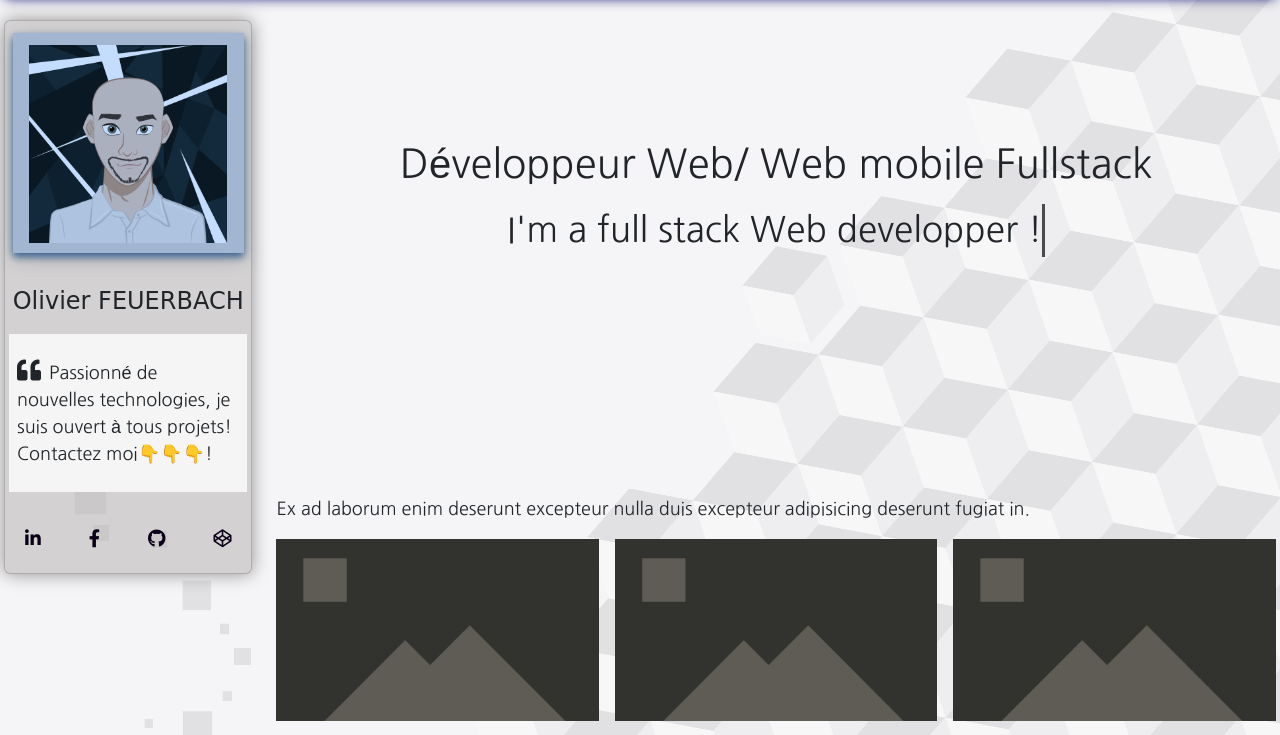
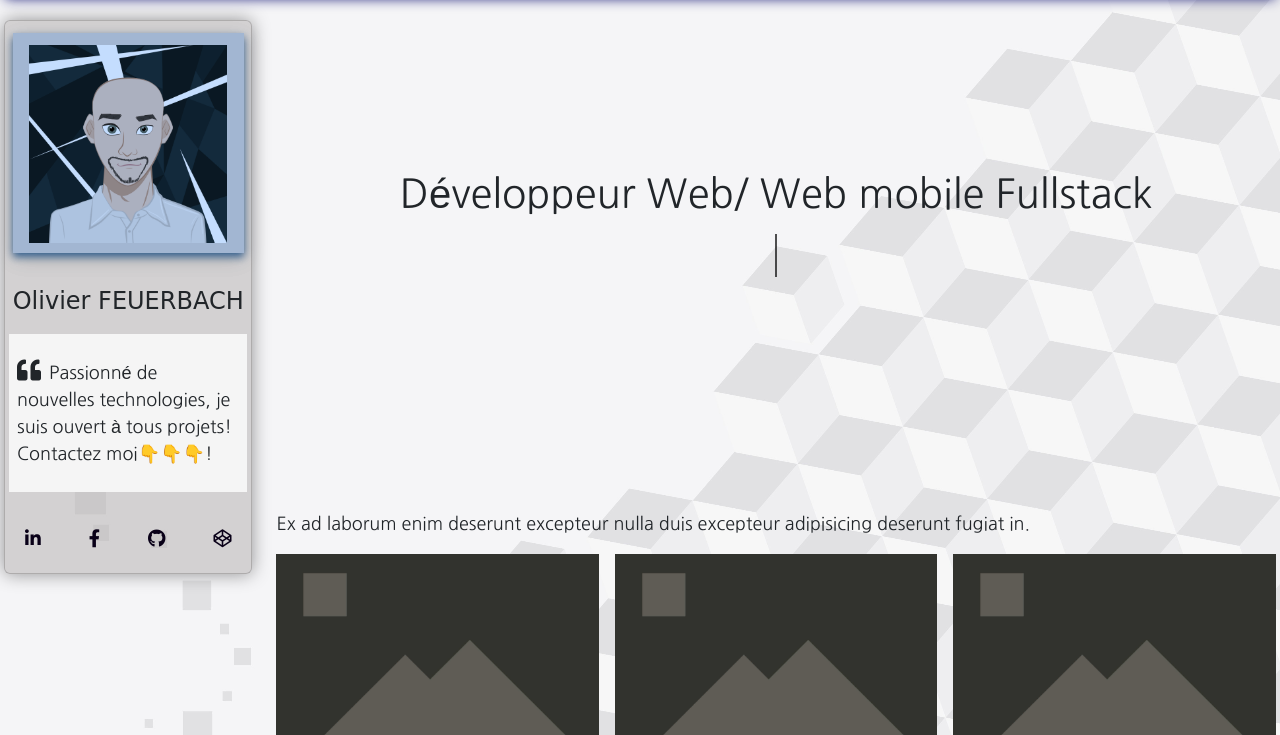
Before and after one commit to no-live/Portfolio-of, a PHP site: page /?lang=1 in a window 1280 px wide. Shown: the part 75-810 px from the top of the page. Run offline with PHP 8.4, Linux system fonts and the light colour scheme; some web fonts are replaced.

Commit message:
modified:   css/master.css

```diff
--- a/css/master.css
+++ b/css/master.css
@@ -38,10 +38,16 @@ body {
     background-color: #f5f5f7;
 
 }
+.titreh1{
+    min-height: calc(12% + -28vw);
+    padding-top: 15%;
+    padding-bottom: 21%;
+}
+
 .type1{
     overflow: hidden;
     border-right: .10em solid rgba(8, 8, 8, 0);
-    font-size: calc(1rem + 1.5vw);
+    font-size: calc(1rem + 1vw);
     width: 0;
     white-space: nowrap;
     animation:
@@ -49,10 +55,25 @@ body {
         blink .5s infinite;
         animation-delay: 2s;
 }
+.type2{
+    overflow: hidden;
+    border-right: .10em solid rgba(8, 8, 8, 0);
+    font-size: calc(1rem + 1vw);
+    width: 0;
+    white-space: nowrap;
+    animation:
+        typingrev 2s steps(50, end) backwards,
+        blink .5s infinite;
+        animation-delay: 6s;
+}
 
 @keyframes typing {
     from { width: 0 }
     to { width: 100%}
+  }
+  @keyframes typingrev {
+    from { width: 100% }
+    to { width: 0}
   }
   @keyframes blink {
       From { border-color: rgb(8, 8, 8); }
--- a/index.php
+++ b/index.php
@@ -22,17 +22,11 @@ include './inc/multilang.php';
     <div class="main-container d-flex f-wrap g-1">
         <?php include("./aside.php") ?>
         <main class="p-1 bgm">
-            <div class="text-center" style="min-height : 20%; padding-top : 12%">
+            <div class="text-center titreh1">
                 <h1><?php echo $lang['HEADER_TITLE']; ?></h1>
-
-                    <div class="inline-block">
-                        <div class="type1">I'm a full stack Web developper ! </div>
-                    </div>
-
-
-
-
-
+                <div class="inline-block">
+                    <div class="type1 type2">I'm a full stack Web developper ! </div>
+                </div>
             </div>
             <p>Ex ad laborum enim deserunt excepteur nulla duis excepteur adipisicing deserunt fugiat in.</p>
             <div class="d-flex g-1">
```
